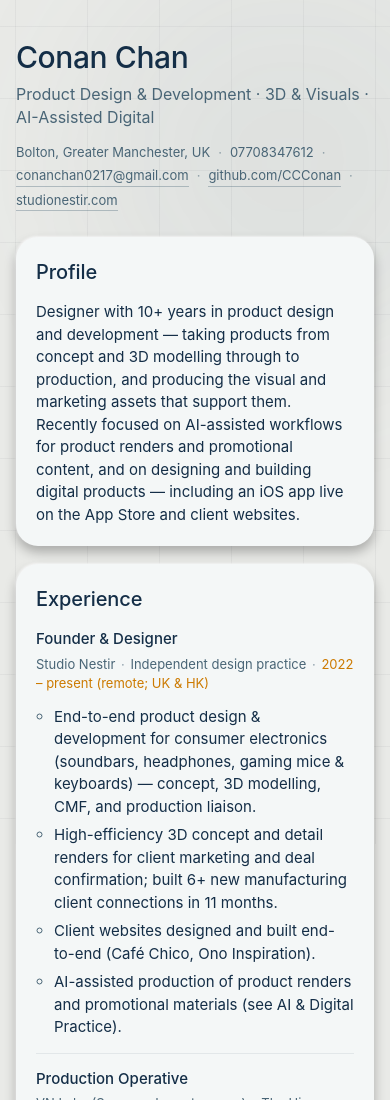
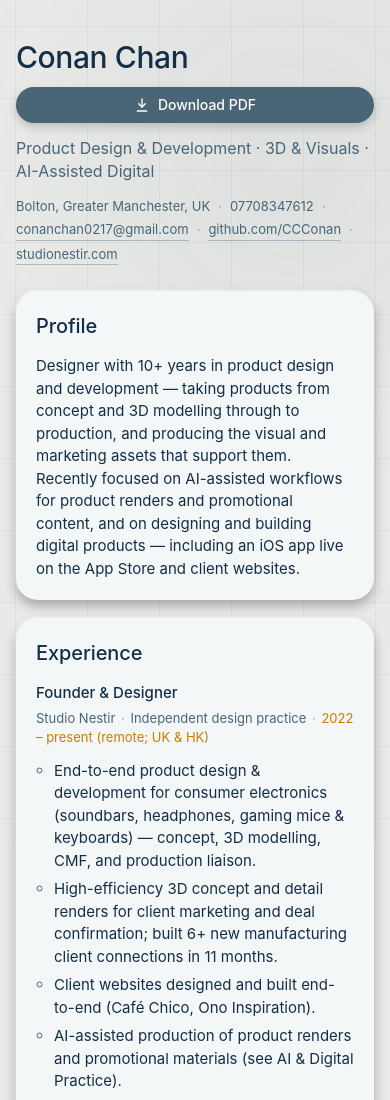
Before and after one commit to CCConan/cv, a plain HTML site: page index.html in a window 390 px wide. Shown: the top 1100 px of the page. Drawn offline with Linux system fonts and the light colour scheme.

Commit message:
Add Download PDF button in hero (links to generated Conan_Chan_CV.pdf); hide button in print

```diff
--- a/index.html
+++ b/index.html
@@ -18,7 +18,17 @@
 
   <div class="page">
     <header class="hero-block">
-      <h1 class="name">Conan Chan</h1>
+      <div class="hero-top">
+        <h1 class="name">Conan Chan</h1>
+        <a class="pdf-btn" href="Conan_Chan_CV.pdf" download="Conan_Chan_CV.pdf">
+          <svg width="16" height="16" viewBox="0 0 24 24" fill="none" stroke="currentColor" stroke-width="2" stroke-linecap="round" stroke-linejoin="round" aria-hidden="true">
+            <path d="M12 3v12"></path>
+            <path d="M7 10l5 5 5-5"></path>
+            <path d="M5 21h14"></path>
+          </svg>
+          Download PDF
+        </a>
+      </div>
       <p class="tagline">Product Design &amp; Development · 3D &amp; Visuals · AI-Assisted Digital</p>
       <ul class="contact">
         <li class="contact-item">Bolton, Greater Manchester, UK</li>
--- a/styles.css
+++ b/styles.css
@@ -8,6 +8,7 @@
   --orange: #CC7A00;
   --line: rgba(36, 40, 38, 0.045);
   --line-strong: rgba(73, 101, 118, 0.35);
+  --blue-dark: #3E5766;
 }
 
 *,
@@ -99,6 +100,62 @@ body {
   font-size: 16px;
   color: var(--blue);
   line-height: 1.45;
+}
+
+.hero-top {
+  display: flex;
+  justify-content: space-between;
+  align-items: center;
+  gap: 16px;
+  margin-bottom: 12px;
+}
+
+.hero-top .name {
+  margin: 0;
+}
+
+.pdf-btn {
+  display: inline-flex;
+  align-items: center;
+  gap: 8px;
+  background: var(--blue);
+  color: #fff;
+  border: none;
+  border-radius: 999px;
+  padding: 10px 18px;
+  font-size: 14px;
+  font-weight: 500;
+  text-decoration: none;
+  line-height: 1;
+  white-space: nowrap;
+  flex-shrink: 0;
+  cursor: pointer;
+  box-shadow: 0 4px 10px rgba(0, 0, 0, 0.18);
+  transition:
+    background-color 200ms ease-out,
+    transform 200ms ease-out,
+    box-shadow 200ms ease-out;
+}
+
+.pdf-btn:hover {
+  border-bottom: 0;
+}
+
+.pdf-btn:focus-visible {
+  outline: 2px solid var(--blue);
+  outline-offset: 3px;
+}
+
+.pdf-btn:active {
+  transform: scale(0.97);
+}
+
+@media (hover: hover) {
+  .pdf-btn:hover {
+    background: var(--blue-dark);
+    transform: translateY(-1px);
+    box-shadow: 0 6px 14px rgba(0, 0, 0, 0.22);
+  }
 }
 
 .contact {
@@ -381,7 +438,8 @@ ol:last-child {
   }
 
   .card,
-  a {
+  a,
+  .pdf-btn {
     transition: none;
   }
 
@@ -422,6 +480,18 @@ ol:last-child {
     justify-content: center;
     text-align: center;
   }
+
+  .hero-top {
+    flex-direction: column;
+    align-items: flex-start;
+    gap: 12px;
+    margin-bottom: 14px;
+  }
+
+  .pdf-btn {
+    width: 100%;
+    justify-content: center;
+  }
 }
 
 /* ---------- Print ---------- */
@@ -444,7 +514,8 @@ ol:last-child {
   }
 
   .grid,
-  .brand-glow {
+  .brand-glow,
+  .pdf-btn {
     display: none !important;
   }
 
```
Also changed, not shown: 1 other file.
